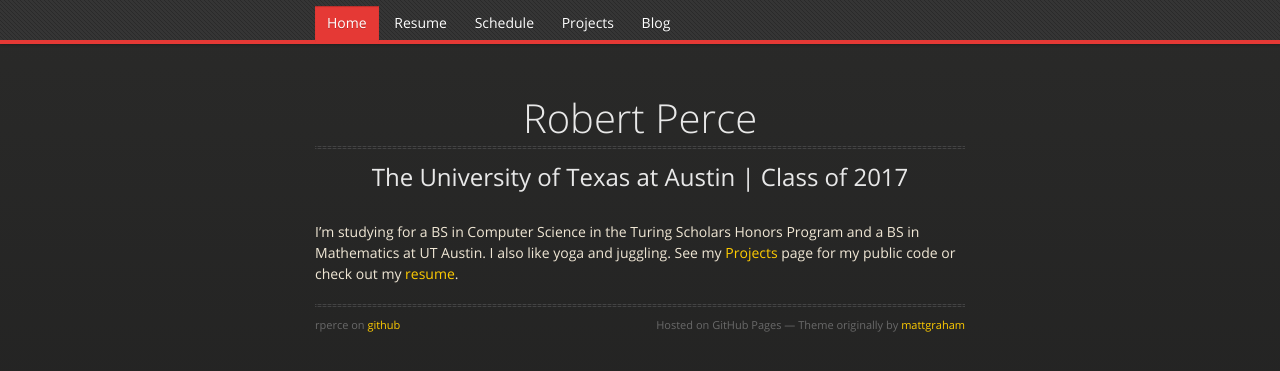
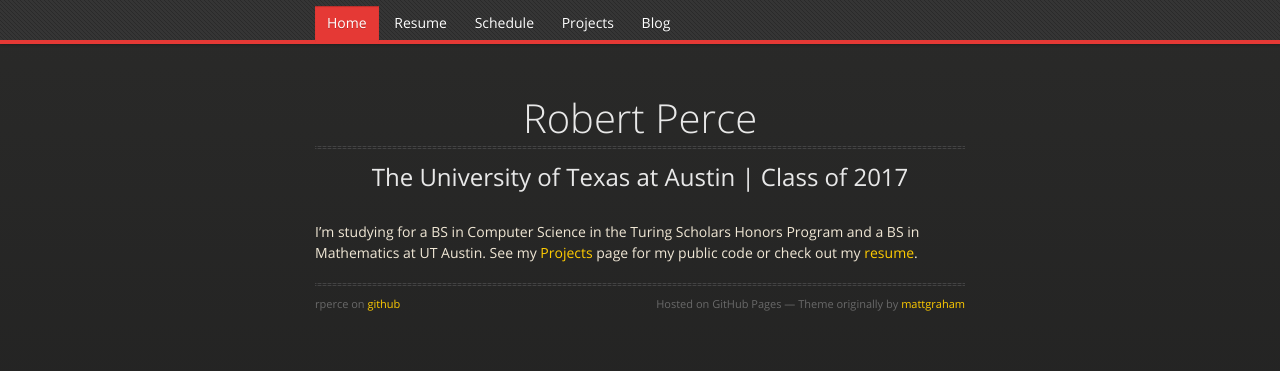
Before and after one commit to rperce/rperce.github.io, a Jekyll site: the page built from index.md, in a window 1280 px wide. Shown: the top 371 px of the page. Built offline with Jekyll 4.4.1, drawn with Linux system fonts in a browser that asks for light colours; nearby versions of some CDN libraries.

Commit message:
Homepage tweak

```diff
--- a/index.md
+++ b/index.md
@@ -6,5 +6,5 @@ h1: Robert Perce
 
 <br />
 I'm studying for a BS in Computer Science in the Turing Scholars Honors Program and a BS
-in Mathematics at UT Austin. I also like yoga and juggling. See my [Projects](projects/)
-page for my public code or check out my [resume](resume/).
+in Mathematics at UT Austin. See my [Projects](projects/) page for my public code or check
+out my [resume](resume/).
```
Also changed, not shown: present/bourbon/css3/_selection.scss (line endings or trailing spaces).
